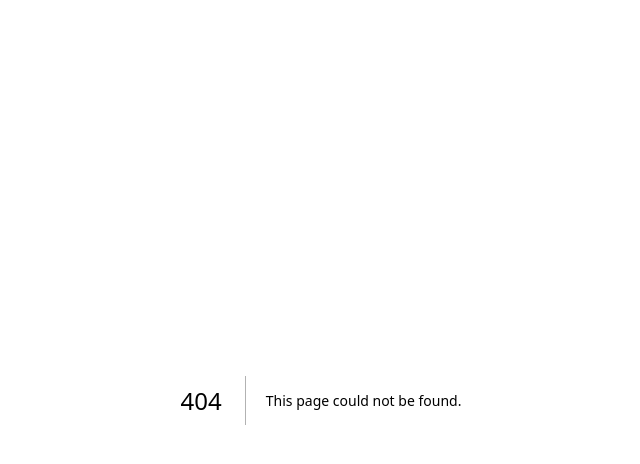
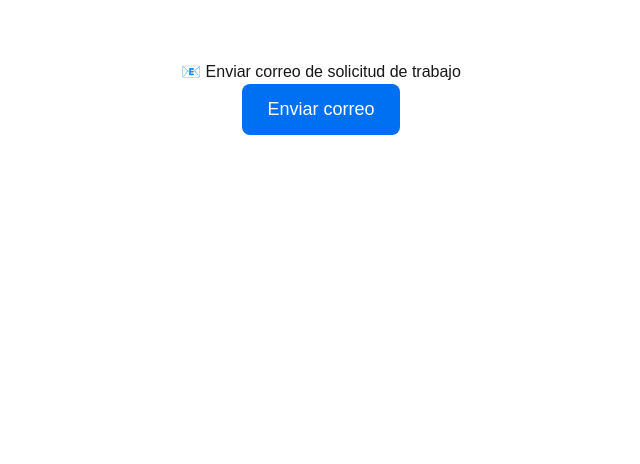
Before and after one commit to robertgt0/alquiler_front, a Next.js app: page /send-email in a window 1280 px wide. Before the commit this address had no page. Shown: the top 464 px of the page, without its empty margins (319-959 px from the left). Built offline with nearby package versions, Linux system fonts and the light colour scheme.

Commit message:
Integración del botón de envío de correos con backend

```diff
--- /dev/null
+++ b/src/app/send-email/page.jsx
@@ -0,0 +1,55 @@
+'use client';
+
+import { useState } from 'react';
+
+export default function SendEmail() {
+  const [sending, setSending] = useState(false);
+  const [result, setResult] = useState('');
+
+  const handleSendEmail = async () => {
+    setSending(true);
+    setResult('');
+
+    try {
+      // 👇 Dirección de tu backend
+      const response = await fetch('http://localhost:5000/api/send-email', {
+        method: 'POST',
+        headers: { 'Content-Type': 'application/json' },
+        body: JSON.stringify({
+          to: 'mark2004andy@gmail.com', // 👈 Correo del destinatario
+        }),
+      });
+
+      const data = await response.json();
+      setResult(data.success ? '✅ Correo enviado correctamente' : '❌ Error al enviar el correo');
+    } catch (error) {
+      console.error('Error:', error);
+      setResult('⚠️ No se pudo conectar con el servidor.');
+    }
+
+    setSending(false);
+  };
+
+  return (
+    <div style={{ textAlign: 'center', padding: '60px' }}>
+      <h1>📧 Enviar correo de solicitud de trabajo</h1>
+      <button
+        onClick={handleSendEmail}
+        disabled={sending}
+        style={{
+          padding: '12px 25px',
+          fontSize: '18px',
+          backgroundColor: sending ? '#999' : '#0070f3',
+          color: 'white',
+          border: 'none',
+          borderRadius: '8px',
+          cursor: sending ? 'not-allowed' : 'pointer',
+          transition: '0.3s',
+        }}
+      >
+        {sending ? 'Enviando...' : 'Enviar correo'}
+      </button>
+      {result && <p style={{ marginTop: '20px', fontSize: '16px' }}>{result}</p>}
+    </div>
+  );
+}
--- /dev/null
+++ b/src/app/send-email/page.tsx
@@ -0,0 +1,57 @@
+'use client';
+
+import { useState } from 'react';
+
+export default function SendEmail() {
+  const [sending, setSending] = useState(false);
+  const [result, setResult] = useState('');
+
+  const handleSendEmail = async () => {
+    setSending(true);
+    setResult('');
+
+    try {
+      const response = await fetch('http://localhost:5000/api/send-email', {
+        method: 'POST',
+        headers: { 'Content-Type': 'application/json' },
+        body: JSON.stringify({
+          to: 'mark2004andy@gmail.com', // 👈 correo de destino
+        }),
+      });
+
+      const data = await response.json();
+      if (data.success) {
+        setResult('✅ Correo enviado correctamente.');
+      } else {
+        setResult('❌ Error al enviar el correo.');
+      }
+    } catch (error) {
+      console.error(error);
+      setResult('⚠️ No se pudo conectar con el servidor.');
+    }
+
+    setSending(false);
+  };
+
+  return (
+    <div style={{ textAlign: 'center', padding: '50px' }}>
+      <h2>📢 Enviar correo de solicitud de trabajo</h2>
+      <button
+        onClick={handleSendEmail}
+        disabled={sending}
+        style={{
+          padding: '10px 20px',
+          fontSize: '18px',
+          backgroundColor: sending ? '#999' : '#0070f3',
+          color: 'white',
+          border: 'none',
+          borderRadius: '8px',
+          cursor: sending ? 'not-allowed' : 'pointer',
+        }}
+      >
+        {sending ? 'Enviando...' : 'Enviar correo'}
+      </button>
+      {result && <p style={{ marginTop: '20px' }}>{result}</p>}
+    </div>
+  );
+}
```
Also changed, not shown: 1 other file (tests, documents, lock files or other folders).
